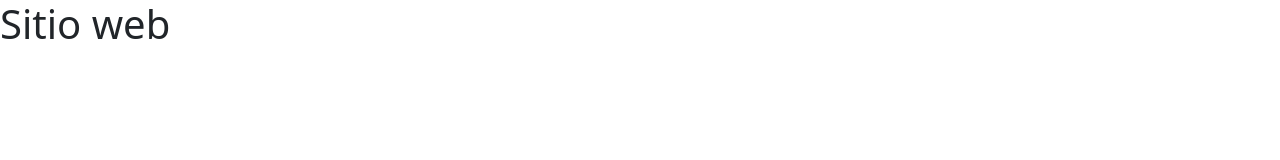
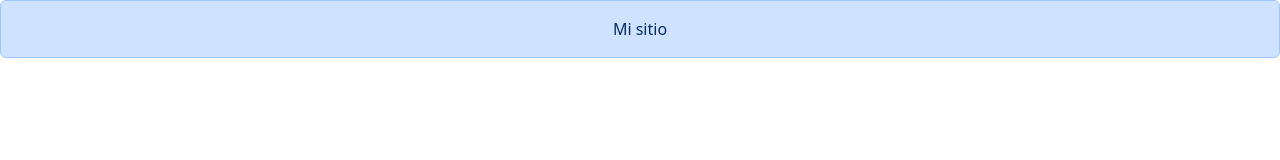
Before and after one commit to JorgeFH94/dia2-cursouv, a plain HTML site: page index.html in a window 1280 px wide. Drawn offline with Linux system fonts and the light colour scheme.

Commit message:
Agregado de header

```diff
--- a/index.html
+++ b/index.html
@@ -1,13 +1,18 @@
 <!DOCTYPE html>
 <html lang="en">
+
 <head>
     <meta charset="UTF-8">
     <meta name="viewport" content="width=device-width, initial-scale=1.0">
     <link rel="stylesheet" href="css/bootstrap.min.css">
     <title>Document</title>
 </head>
+
 <body>
-    <h1>Sitio web</h1>
+    <div class="alert alert-primary text-center" role="alert">
+        Mi sitio
+    </div>
     <script type="script" src="js/bootstrap.js"></script>
 </body>
+
 </html>
```
